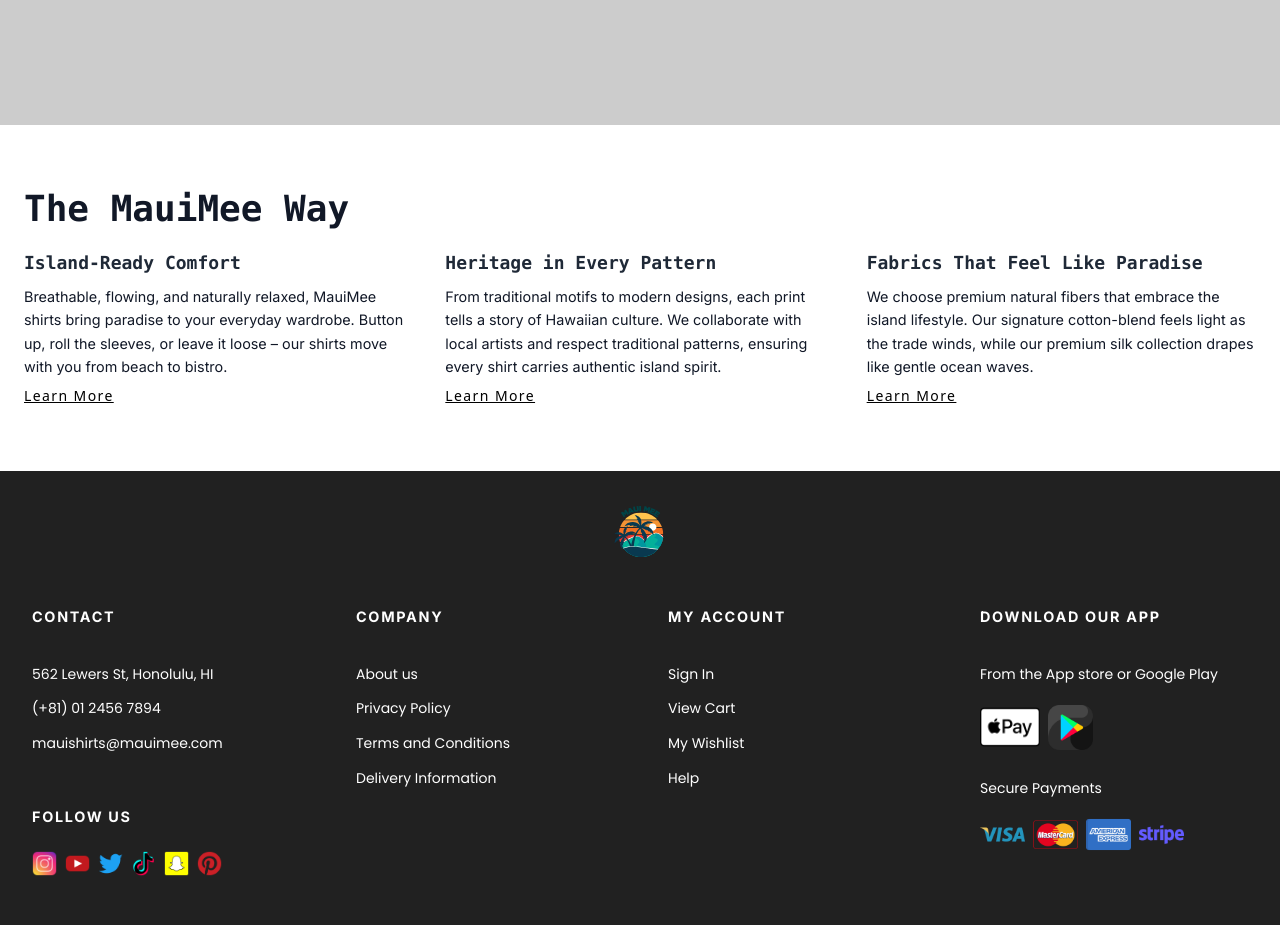
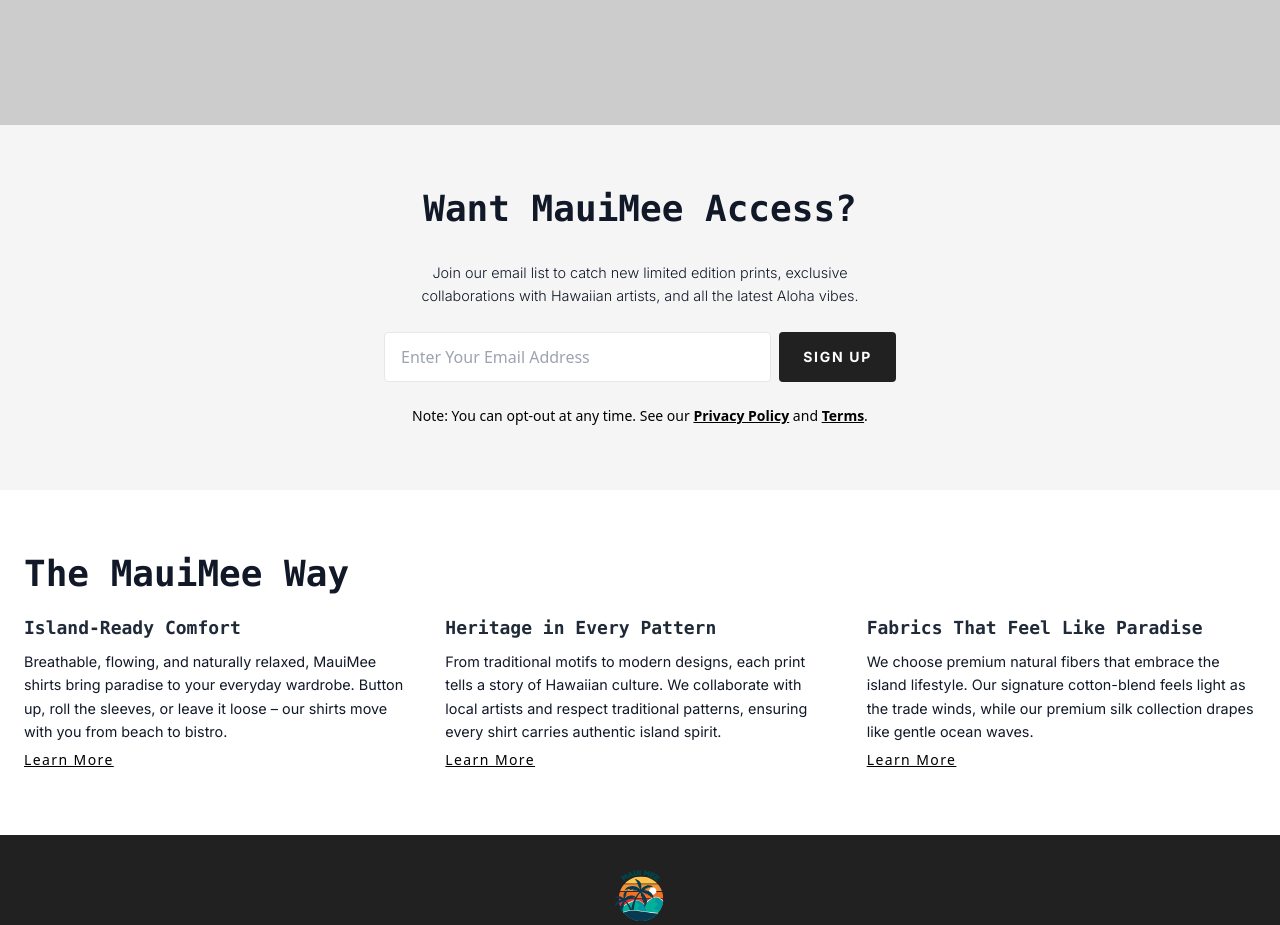
Before and after one commit to chun-eric/okinawamee, a React (Vite) app: page / in a window 1280 px wide. Shown: the part 780-1705 px from the top of the page. Built offline with nearby package versions, Linux system fonts and the light colour scheme.

Commit message:
Complete input 95% except focus outline and placeholder text

```diff
--- a/src/App.jsx
+++ b/src/App.jsx
@@ -4,6 +4,7 @@
 import Footer from "./components/layout/Footer/Footer";
 import HeroBanner from "./components/layout/HeroBanner/HeroBanner";
 import Values from "./components/layout/Values/Values";
+import { Subscribe } from "./components/layout/Subscribe/Subscribe";
 
 function App() {
   // const [count, setCount] = useState(0);
@@ -12,6 +13,7 @@
     <CartProvider>
       <Header />
       <HeroBanner />
+      <Subscribe />
       <Values />
       <Footer />
     </CartProvider>
--- a/src/components/layout/Subscribe/Subscribe.jsx
+++ b/src/components/layout/Subscribe/Subscribe.jsx
@@ -0,0 +1,35 @@
+export const Subscribe = () => {
+  return (
+    <div className='bg-[#f5f5f5] w-full px-6 py-16 '>
+      <div className='w-full mx-auto flex flex-col gap-6 items-center text-center'>
+        <h2 className='mb-2 text-4xl font-bold'>Want MauiMee Access?</h2>
+        <p className='text-[0.9rem] max-w-lg leading-relaxed font-light '>
+          Join our email list to catch new limited edition prints, exclusive
+          collaborations with Hawaiian artists, and all the latest Aloha vibes.
+        </p>
+        <div className='w-full flex flex-col md:flex-row max-w-lg gap-2'>
+          <input
+            className='flex-1 rounded px-4 py-3
+             border border-[customFooterBackground]
+             transition-all duration-400 ease-in-out
+             ring-0
+             focus:ring-offset-0
+             focus:border-[customFooterBackground]
+             focus:ring-2 focus:ring-[customFooterBackground]
+             focus:outline-none placeholder-bold'
+            type='text'
+            placeholder='Enter Your Email Address'
+          />
+          <button className='rounded font-bold text-sm font-inter uppercase transition-all bg-customFooterBackground text-white px-6 py-3 hover:bg-primary tracking-[1.7px]'>
+            Sign Up
+          </button>
+        </div>
+        <span className='text-sm'>
+          Note: You can opt-out at any time. See our{" "}
+          <strong className='underline'>Privacy Policy</strong> and{" "}
+          <strong className='underline'>Terms</strong>.
+        </span>
+      </div>
+    </div>
+  );
+};
--- a/src/index.css
+++ b/src/index.css
@@ -7,7 +7,7 @@
     @apply font-poppins font-bold text-5xl text-gray-900;
   }
   h2 {
-    @apply font-poppins font-semibold text-3xl text-gray-900;
+    @apply font-mono font-semibold text-3xl text-gray-900;
   }
   h3 {
     @apply font-poppins font-medium text-2xl text-gray-800;
```
Also changed, not shown: 1 other file (tests, documents, lock files or other folders).
